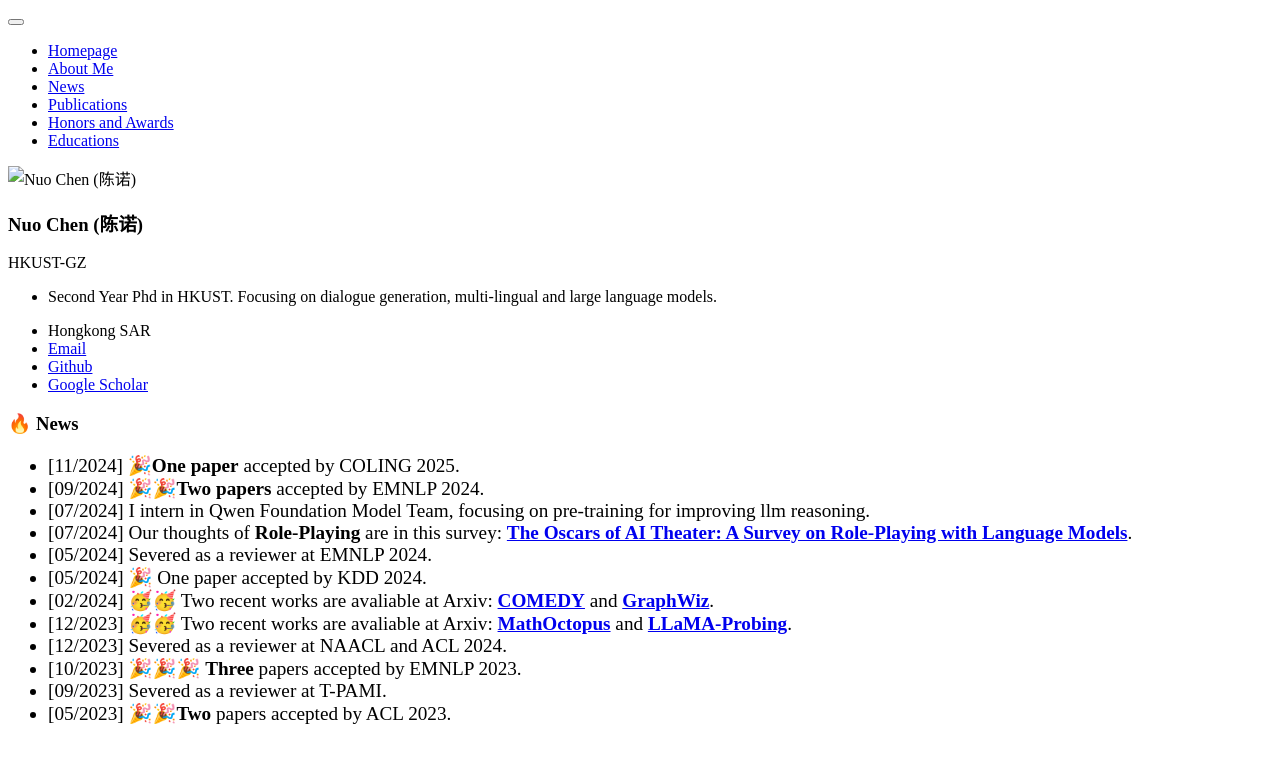
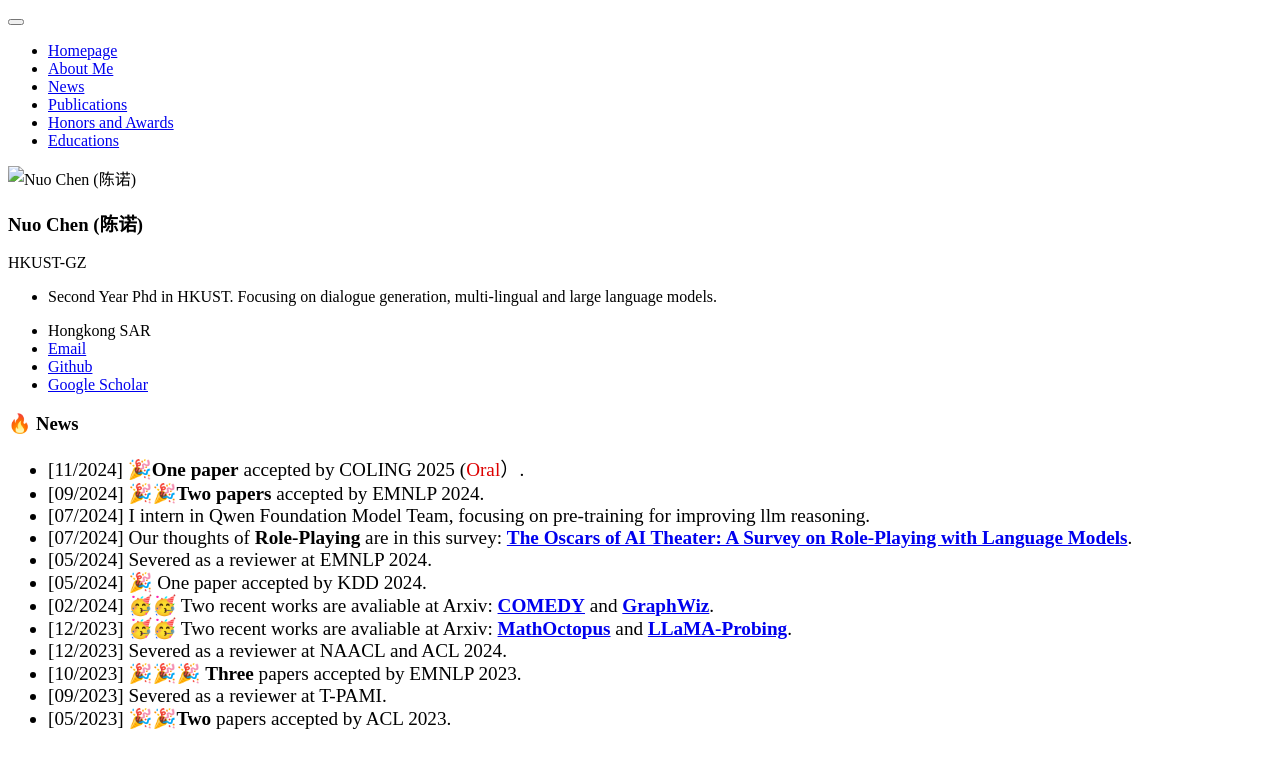
Before and after one commit to jerrynchen/jerrynchen.github.io, a Jekyll site: the page built from _pages/includes/news.md, in a window 1280 px wide. Shown: the top 768 px of the page. Built offline with Jekyll 4.4.1, drawn with Linux system fonts in a browser that asks for light colours; our own code applies the rules of GitHub Pages for plain Markdown files.

Commit message:
Update news.md

```diff
--- a/_pages/includes/news.md
+++ b/_pages/includes/news.md
@@ -2,7 +2,7 @@
 
 <div class='paper-box-text' style="font-size: larger;" markdown="1">
 
-* [11/2024] 🎉**One paper** accepted by COLING 2025.
+* [11/2024] 🎉**One paper** accepted by COLING 2025 (<font color="#dd0000">Oral</font>）.
 * [09/2024] 🎉🎉**Two papers** accepted by EMNLP 2024.
 * [07/2024] I intern in Qwen Foundation Model Team, focusing on pre-training for improving llm reasoning.
 * [07/2024] Our thoughts of **Role-Playing** are in this survey: [**The Oscars of AI Theater: A Survey on Role-Playing with Language Models**](https://arxiv.org/abs/2407.11484).
```
